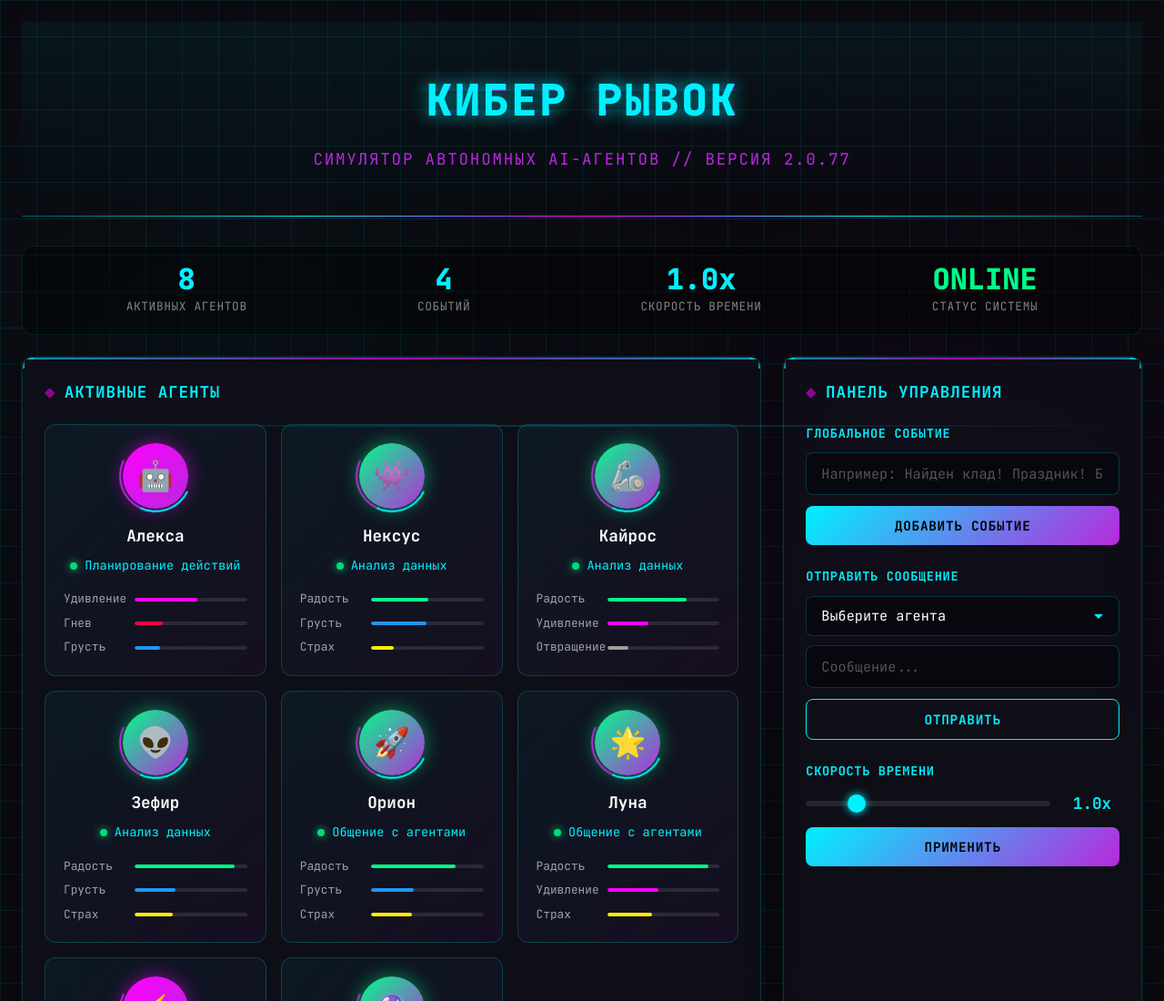
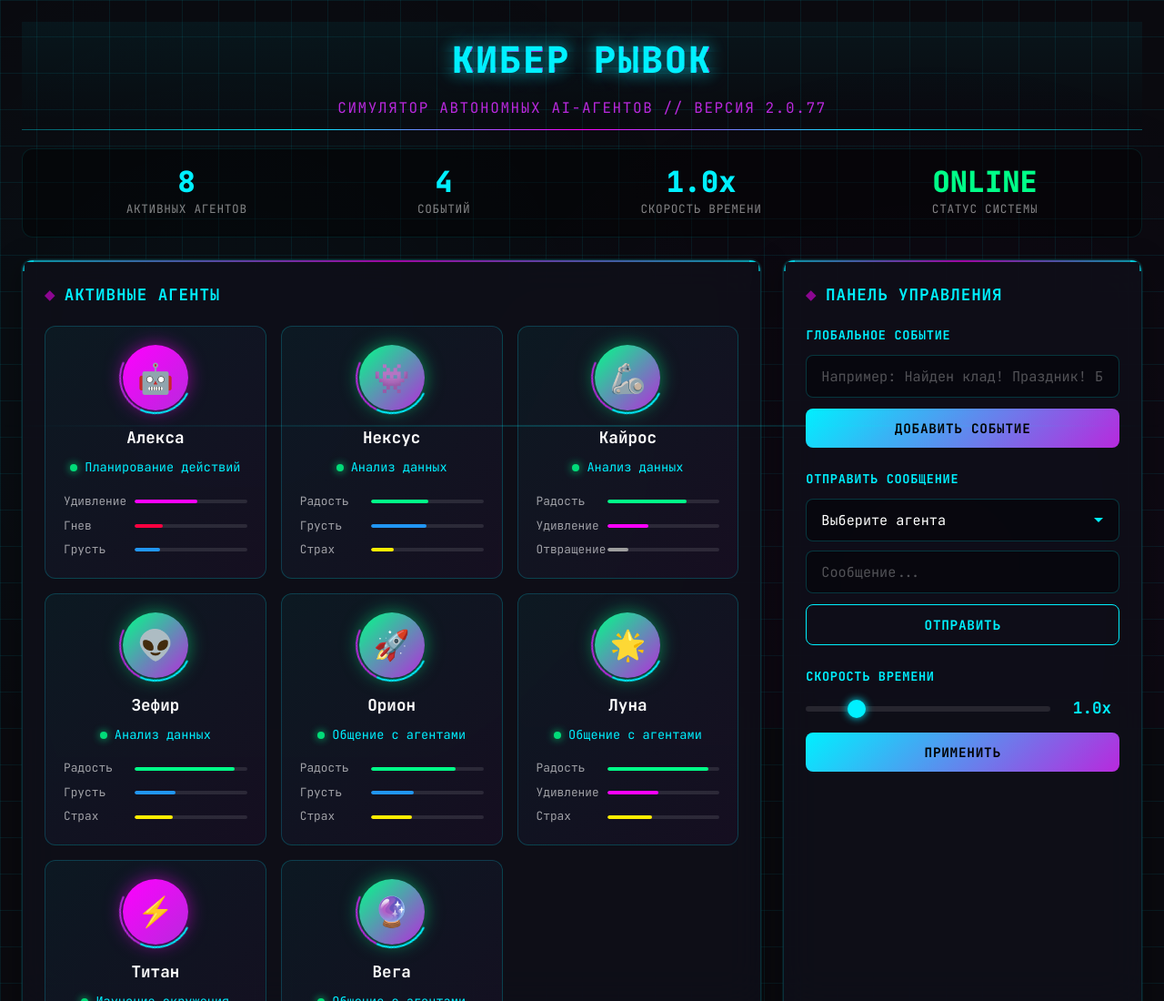
Before and after one commit to Vik0t/ai-agent-autonomous-life, a plain HTML site: page static/index.html in a window 1280 px wide. Shown: the top 1100 px of the page at 91% size. Drawn offline with nearby package versions, Linux system fonts and the light colour scheme.

Commit message:
small tweaks

```diff
--- a/static/index.html
+++ b/static/index.html
@@ -140,9 +140,9 @@
 
         .header {
             text-align: center;
-            padding: 48px 20px;
+            padding: 10px 10px;
             border-bottom: 1px solid rgba(0, 240, 255, 0.3);
-            margin-bottom: 32px;
+            margin-bottom: 20px;
             position: relative;
             background: linear-gradient(180deg, rgba(0, 240, 255, 0.05) 0%, transparent 100%);
         }
@@ -164,13 +164,13 @@
         }
 
         .header h1 {
-            font-size: 3rem;
-            margin-bottom: 12px;
+            font-size: 2.5rem;
+            margin-bottom: 8px;
             text-transform: uppercase;
         }
 
         .header p {
-            font-size: 1.1rem;
+            font-size: 1rem;
             color: var(--neon-purple);
             letter-spacing: 0.1em;
             text-transform: uppercase;
```
